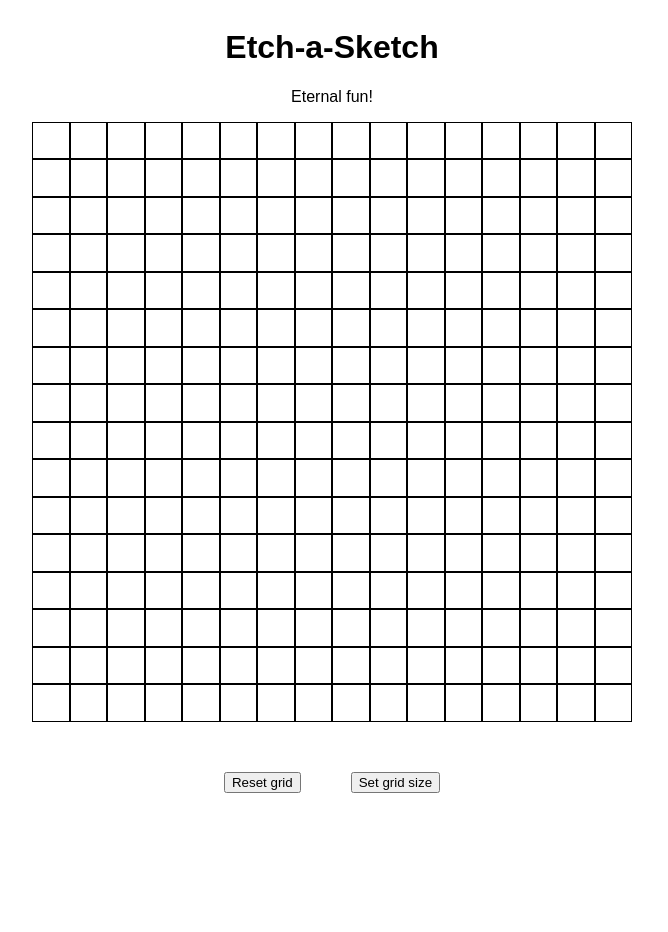
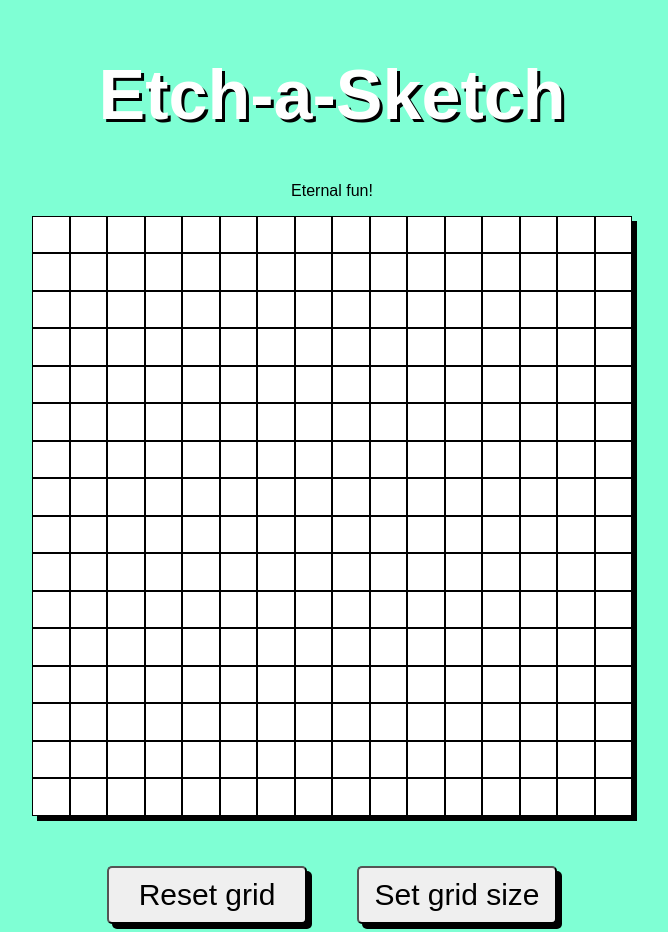
Before and after one commit to peralammikko/etchasketch, a plain HTML site: page index.html in a window 1280 px wide. Shown: the whole page, without its empty margins (308-976 px from the left). Before the commit the page ends 801 px from the top, so only its background shows below. Drawn offline with Linux system fonts and the light colour scheme.

Commit message:
Updated UI graphics

```diff
--- a/style.css
+++ b/style.css
@@ -3,6 +3,13 @@
     justify-content: center;
     align-items: center;
     flex-direction: column;
+    background-color: aquamarine;
+}
+
+h1 {
+    color: white;
+    font-size: 70px;
+    text-shadow: 3px 3px black;
 }
 
 .grid {
@@ -11,6 +18,7 @@
     display: grid;
     grid-template-columns: repeat(16, 2fr);
     grid-template-rows: repeat(16, 2fr);
+    box-shadow: 5px 5px;
 }
 
 
@@ -24,6 +32,15 @@
     font-family: Arial, Helvetica, sans-serif;
 }
 
+button {
+    box-shadow: 5px 5px;
+    border-radius: 5px;
+    text-align: center;
+    width: 200px;
+    padding: 10px;
+    font-size: 30px;
+}
+
 .buttons {
     display: flex;
     justify-content: center;
```
